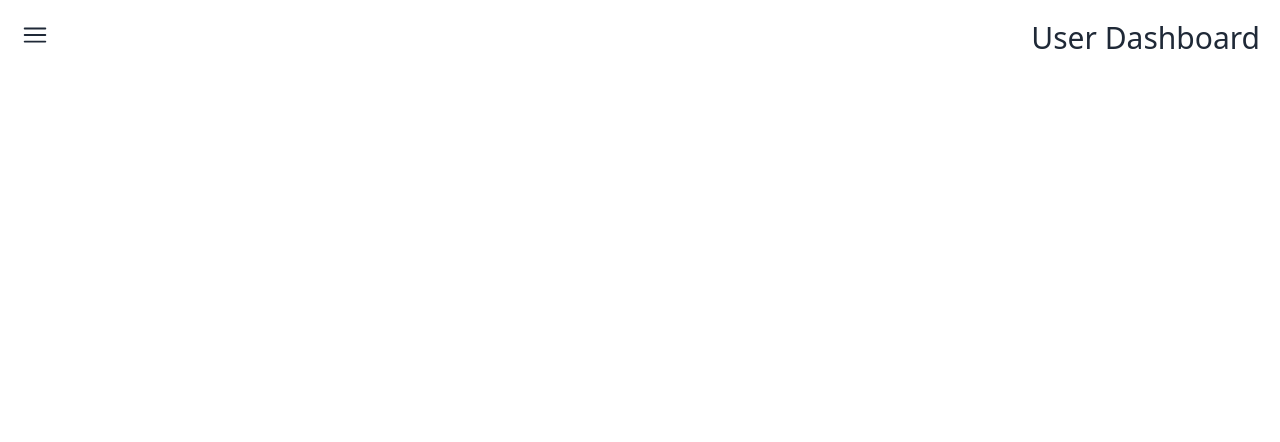
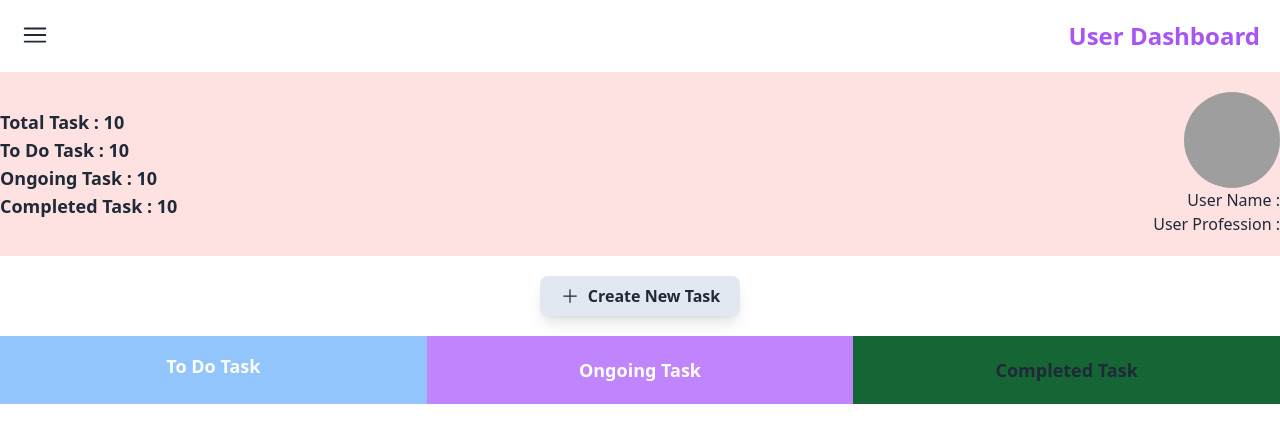
Before and after one commit to PIYAS137/Task_Management_Client_Side, a React (Vite) app: page /dashboard in a window 1280 px wide. Shown: the top 442 px of the page. Built offline with nearby package versions, Linux system fonts and the light colour scheme; grey boxes are pictures that could not be loaded.

Commit message:
create new task functionlaity is done

```diff
--- /dev/null
+++ b/src/Components/CreateTask.jsx
@@ -0,0 +1,77 @@
+import { useState } from "react";
+import { HiOutlinePlus } from "react-icons/hi2";
+import { useForm } from "react-hook-form"
+import { Link } from "react-router-dom";
+
+const CreateTask = () => {
+    const [modalStatus, setModalStatus] = useState(false);
+
+    const {
+        register,
+        handleSubmit,
+    } = useForm()
+
+
+    const onSubmit = (data) => {
+        setModalStatus(false)
+        const newUser = {
+            name: data.name,
+            email: data.email,
+            profession: data.profession
+        }
+    }
+
+
+    return (
+        <>
+            <div onClick={() => setModalStatus(true)} className=" flex justify-center shadow-lg cursor-pointer bg-slate-200 mt-5 mx-auto max-w-[200px] p-2 rounded-lg font-bold space-x-2 items-center">
+                <HiOutlinePlus className=" text-xl" />
+                <h1>Create New Task</h1>
+            </div>
+            {
+                modalStatus &&
+                <div className="w-full h-screen absolute top-0 left-0 bg-black flex justify-center items-center">
+                    <form onSubmit={handleSubmit(onSubmit)} className="card-body max-w-xl bg-red-200 rounded-xl -mt-16">
+                        <div>
+                            <h1 className=" text-3xl text-center font-bold ">New Task</h1>
+                        </div>
+                        <div className="form-control">
+                            <label className="label">
+                                <span className="label-text">Name</span>
+                            </label>
+                            <input {...register("name")} type="text" placeholder="name" className="input input-bordered" required />
+                            <label className="label">
+                                <span className="label-text">Profession</span>
+                            </label>
+                            <select {...register("profession")} className="select select-bordered w-full">
+                                <option value=" ">Who shot first?</option>
+                                <option value="web developer">Web Developer</option>
+                                <option value="student">Student</option>
+                                <option value="teacher">Teacher</option>
+                            </select>
+                            <label className="label">
+                                <span className="label-text">Email</span>
+                            </label>
+                            <input {...register("email")} type="email" placeholder="email" className="input input-bordered" required />
+                        </div>
+                        <div className="form-control">
+                            <label className="label">
+                                <span className="label-text">Password</span>
+                            </label>
+                            <input {...register("password")} type="password" placeholder="password" className="input input-bordered" required />
+                            <label className="label">
+                                <p>Already have an account ? <Link
+                                    to={'/login'} className="font-bold">Lets Login</Link></p>
+                            </label>
+                        </div>
+                        <div className="form-control mt-6">
+                            <input type="submit" className="btn btn-primary" />
+                        </div>
+                    </form>
+                </div>
+            }
+        </>
+    )
+}
+
+export default CreateTask
--- /dev/null
+++ b/src/Components/TaskDetails.jsx
@@ -0,0 +1,24 @@
+import CreateTask from "./CreateTask"
+
+
+const TaskDetails = () => {
+    return (
+        <div className=" container mx-auto">
+            <CreateTask />
+
+            <div className=" grid grid-cols-3 bg-red-200 mt-5">
+                <div className=" bg-blue-300 text-white w-full h-full p-4">
+                    <h1 className=" text-center font-bold text-lg">To Do Task</h1>
+                </div>
+                <div className=" bg-purple-400 text-white p-5">
+                    <h1 className=" text-center font-bold text-lg">Ongoing Task</h1>
+                </div>
+                <div className=" bg-green-800 text-whited p-5">
+                    <h1 className=" text-center font-bold text-lg">Completed Task</h1>
+                </div>
+            </div>
+        </div>
+    )
+}
+
+export default TaskDetails
--- a/src/Pages/AdminHomePage/AdminHomePage.jsx
+++ b/src/Pages/AdminHomePage/AdminHomePage.jsx
@@ -1,11 +1,32 @@
+import TaskDetails from "../../Components/TaskDetails"
 
 
 const AdminHomePage = () => {
-  return (
-    <div>
+    return (
+        <div>
+            <div className="bg-red-100">
+                <div className=" container mx-auto grid grid-cols-2 items-center py-5">
+                    <div>
+                        <p className=" font-semibold text-lg">Total Task : 10</p>
+                        <p className=" font-semibold text-lg">To Do Task : 10</p>
+                        <p className=" font-semibold text-lg">Ongoing Task : 10</p>
+                        <p className=" font-semibold text-lg">Completed Task : 10</p>
+                    </div>
+                    <div className="flex flex-col justify-end items-end">
+                        <div className="avatar">
+                            <div className="w-24 rounded-full">
+                                <img src="https://i.ibb.co/F60MHS9/IMG-20220219-WA0053.jpg" />
+                            </div>
+                        </div>
+                        <h1>User Name : </h1>
+                        <h1>User Profession : </h1>
+                    </div>
+                </div>
+            </div>
+            <TaskDetails />
+        </div>
 
-    </div>
-  )
+    )
 }
 
 export default AdminHomePage
--- a/src/Pages/AdminPage/AdminPage.jsx
+++ b/src/Pages/AdminPage/AdminPage.jsx
@@ -11,7 +11,7 @@ const AdminPage = () => {
                     {/* Page content here */}
                     <label htmlFor="my-drawer" className=" m-5 flex justify-between cursor-pointer drawer-button text-3xl">
                         <HiBars3 />
-                        <p>User Dashboard</p>
+                        <p className=" text-2xl font-bold text-purple-500">User Dashboard</p>
                     </label>
                 </div>
                 <div className="drawer-side">
```
